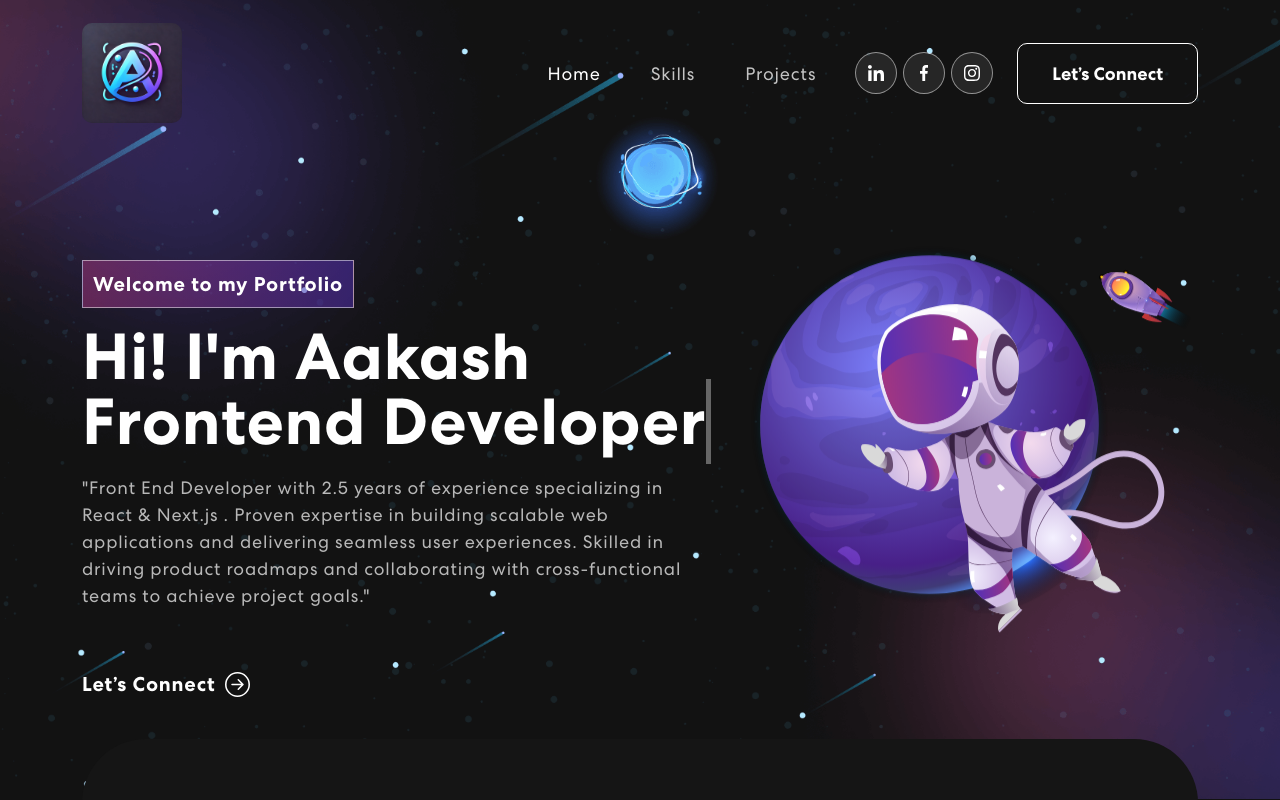
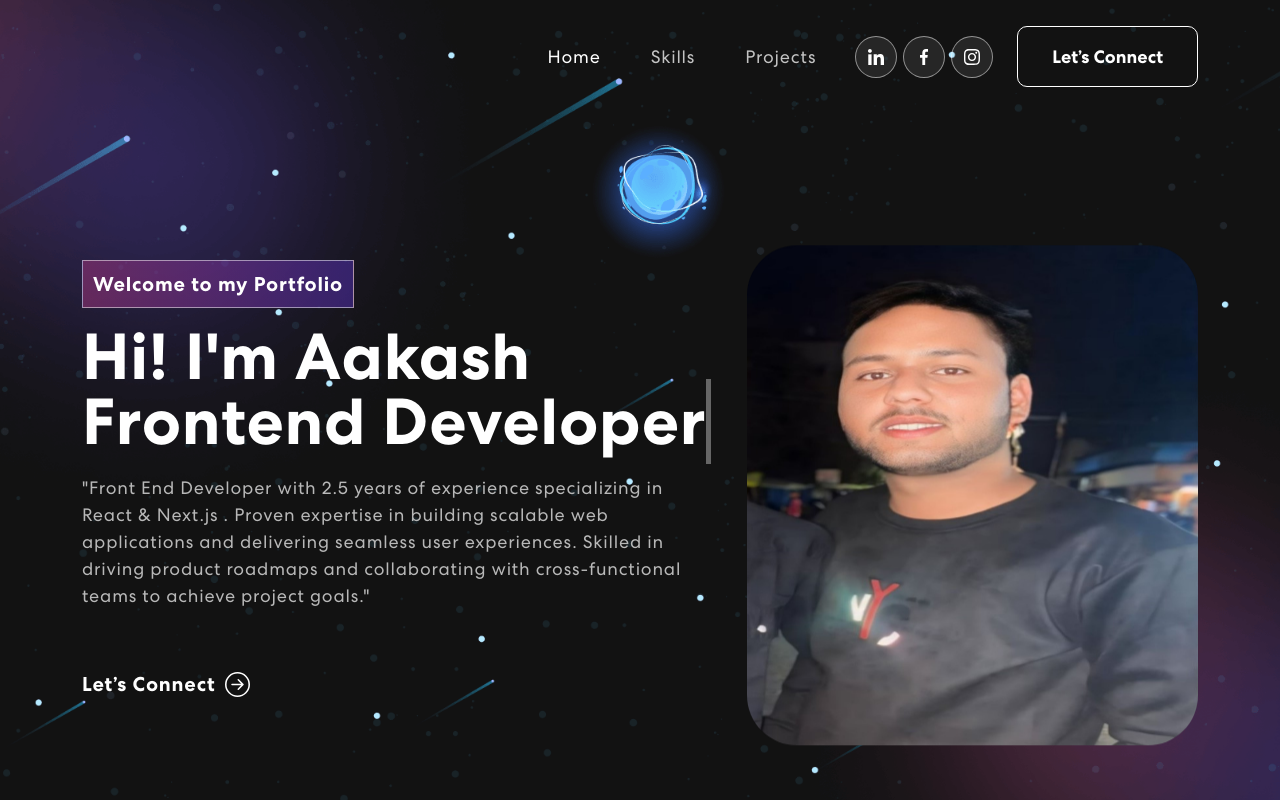
Before and after one commit to aakashsharma512/my-portfolio-front-end, a React (Create React App) app: page / in a window 1280 px wide. Shown: the top 800 px of the page. Built offline with nearby package versions, Linux system fonts and the light colour scheme; no server answers.

Commit message:
image and logo remove

```diff
--- a/src/components/Banner.js
+++ b/src/components/Banner.js
@@ -1,6 +1,6 @@
 import { useState, useEffect } from "react";
 import { Container, Row, Col } from "react-bootstrap";
-import headerImg from "../assets/img/header-img.svg";
+import headerImg from "../assets/img/Picsart_24-04-05_08-19-26-818.jpg";
 import { ArrowRightCircle } from 'react-bootstrap-icons';
 import 'animate.css';
 import TrackVisibility from 'react-on-screen';
@@ -79,7 +79,7 @@ export const Banner = () => {
             <TrackVisibility>
               {({ isVisible }) => (
                 <div className={isVisible ? "animate__animated animate__zoomIn" : ""}>
-                  <img src={headerImg} alt="Header Img" />
+                  <img src={headerImg} alt="Header Img" style={{ borderRadius: "50px" , height: "500px"}} />
                 </div>
               )}
             </TrackVisibility>
--- a/src/components/NavBar.js
+++ b/src/components/NavBar.js
@@ -36,9 +36,7 @@ export const NavBar = () => {
     <Router>
       <Navbar expand="md" className={scrolled ? "scrolled" : ""}>
         <Container>
-          <Navbar.Brand href="/">
-            <img src={logo} alt="Logo" style={{ borderRadius: "10px" , height:'100px'}} />
-          </Navbar.Brand>
+
           <Navbar.Toggle aria-controls="basic-navbar-nav">
             <span className="navbar-toggler-icon"></span>
           </Navbar.Toggle>
--- a/src/components/Projects.js
+++ b/src/components/Projects.js
@@ -16,7 +16,7 @@ export const Projects = () => {
       imgUrl: projImg1,
     },
     {
-      title: "Business Startup",
+      title: "Bussiness  Development",
       description: "Design & Development",
       imgUrl: projImg2,
     },
@@ -41,7 +41,7 @@ export const Projects = () => {
       imgUrl: projImg3,
     },
   ];
-//comments for test
+//comments for testatus
   return (
     <section className="project" id="projects">
       <Container>
```
Also changed, not shown: src/assets/img/Picsart_24-04-05_08-19-26-818.jpg (added).
